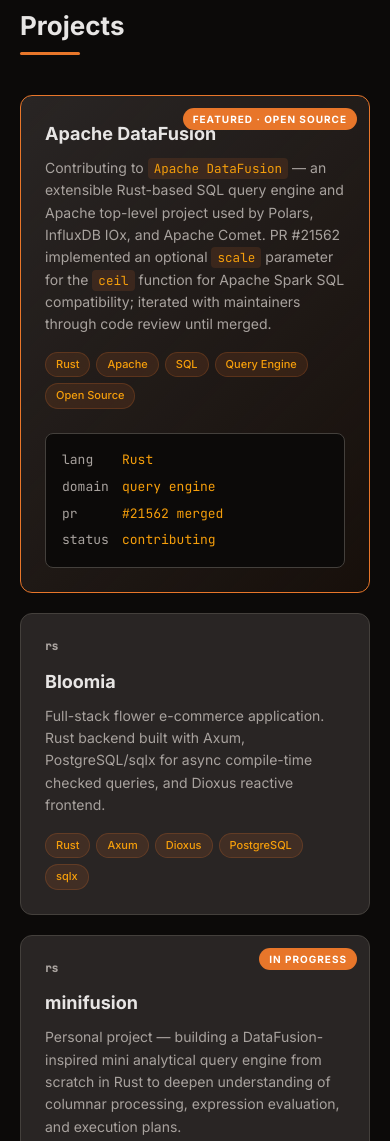
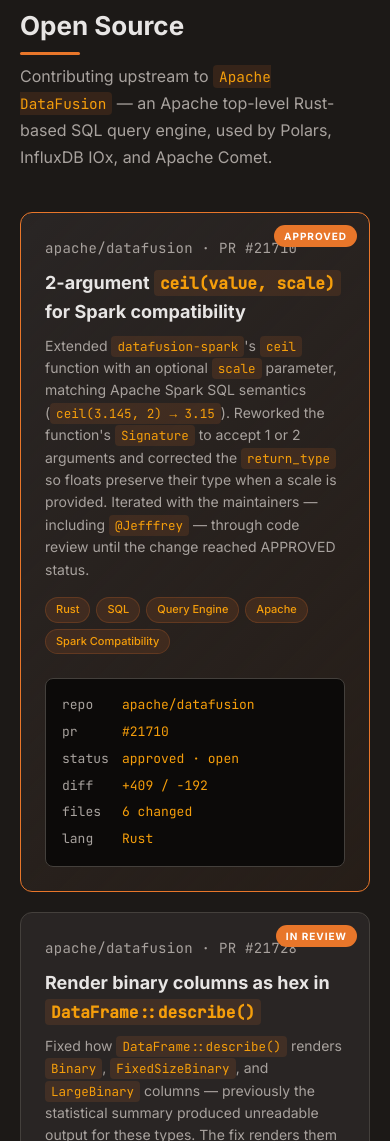
Before and after one commit to diegoQuinas/diegoQuinas.github.io, a plain HTML site: page index.html in a window 390 px wide. Shown: the part 3960-5101 px from the top of the page. Drawn offline with Linux system fonts and the light colour scheme.

Commit message:
feat(portfolio): add dedicated Open Source section with verified PR data
- New #opensource section between Experience and Projects
- Feature PR #21710 (datafusion-spark ceil with scale) — APPROVED status, +409/−192
- Add PR #21728 (binary hex rendering in DataFrame::describe) — in review
- Remove inaccurate Projects card claiming PR #21562 was merged
  (#21562 was authored by another contributor, superseded by #21710)
- Add nav links (desktop + mobile)

```diff
--- a/index.html
+++ b/index.html
@@ -36,6 +36,7 @@
       <div class="nav-links">
         <a href="#about">About</a>
         <a href="#experience">Experience</a>
+        <a href="#opensource">Open Source</a>
         <a href="#projects">Projects</a>
         <a href="#skills">Skills</a>
         <a href="#contact">Contact</a>
@@ -50,6 +51,7 @@
   <div class="mobile-menu" id="mobileMenu">
     <a href="#about">About</a>
     <a href="#experience">Experience</a>
+    <a href="#opensource">Open Source</a>
     <a href="#projects">Projects</a>
     <a href="#skills">Skills</a>
     <a href="#contact">Contact</a>
@@ -211,32 +213,61 @@
     </div>
   </section>
 
+  <!-- Open Source -->
+  <section class="section section-alt" id="opensource">
+    <div class="container">
+      <h2 class="section-title">Open Source</h2>
+      <p class="section-lead">
+        Contributing upstream to <span class="code">Apache DataFusion</span> — an Apache top-level Rust-based SQL query engine, used by Polars, InfluxDB IOx, and Apache Comet.
+      </p>
+
+      <div class="projects-grid">
+
+        <a href="https://github.com/apache/datafusion/pull/21710" target="_blank" rel="noopener" class="project-card featured">
+          <div class="project-badge">Approved</div>
+          <div class="project-featured-inner">
+            <div class="project-featured-left">
+              <p class="project-repo">apache/datafusion · PR #21710</p>
+              <h3>2-argument <span class="code">ceil(value, scale)</span> for Spark compatibility</h3>
+              <p>
+                Extended <span class="code">datafusion-spark</span>'s <span class="code">ceil</span> function with an optional <span class="code">scale</span> parameter, matching Apache Spark SQL semantics (<span class="code">ceil(3.145, 2) → 3.15</span>). Reworked the function's <span class="code">Signature</span> to accept 1 or 2 arguments and corrected the <span class="code">return_type</span> so floats preserve their type when a scale is provided. Iterated with the maintainers — including <span class="code">@Jefffrey</span> — through code review until the change reached APPROVED status.
+              </p>
+              <div class="project-tags">
+                <span>Rust</span><span>SQL</span><span>Query Engine</span><span>Apache</span><span>Spark Compatibility</span>
+              </div>
+            </div>
+            <div class="project-spec">
+              <div class="spec-row"><span class="spec-key">repo</span><span class="spec-val">apache/datafusion</span></div>
+              <div class="spec-row"><span class="spec-key">pr</span><span class="spec-val">#21710</span></div>
+              <div class="spec-row"><span class="spec-key">status</span><span class="spec-val">approved · open</span></div>
+              <div class="spec-row"><span class="spec-key">diff</span><span class="spec-val">+409 / −192</span></div>
+              <div class="spec-row"><span class="spec-key">files</span><span class="spec-val">6 changed</span></div>
+              <div class="spec-row"><span class="spec-key">lang</span><span class="spec-val">Rust</span></div>
+            </div>
+          </div>
+        </a>
+
+        <a href="https://github.com/apache/datafusion/pull/21728" target="_blank" rel="noopener" class="project-card">
+          <div class="project-badge">In review</div>
+          <p class="project-repo">apache/datafusion · PR #21728</p>
+          <h3>Render binary columns as hex in <span class="code">DataFrame::describe()</span></h3>
+          <p>
+            Fixed how <span class="code">DataFrame::describe()</span> renders <span class="code">Binary</span>, <span class="code">FixedSizeBinary</span>, and <span class="code">LargeBinary</span> columns — previously the statistical summary produced unreadable output for these types. The fix renders them as hex consistently across <span class="code">min</span>, <span class="code">max</span>, and <span class="code">median</span>. Closes issue #21496.
+          </p>
+          <div class="project-tags">
+            <span>Rust</span><span>Apache</span><span>DataFrame</span><span>Bug Fix</span>
+          </div>
+        </a>
+
+      </div>
+    </div>
+  </section>
+
   <!-- Projects -->
   <section class="section" id="projects">
     <div class="container">
       <h2 class="section-title">Projects</h2>
       <div class="projects-grid">
-
-        <a href="https://github.com/apache/datafusion/pull/21562" target="_blank" rel="noopener" class="project-card featured">
-          <div class="project-badge">Featured · Open Source</div>
-          <div class="project-featured-inner">
-            <div class="project-featured-left">
-              <h3>Apache DataFusion</h3>
-              <p>
-                Contributing to <span class="code">Apache DataFusion</span> — an extensible Rust-based SQL query engine and Apache top-level project used by Polars, InfluxDB IOx, and Apache Comet. PR #21562 implemented an optional <span class="code">scale</span> parameter for the <span class="code">ceil</span> function for Apache Spark SQL compatibility; iterated with maintainers through code review until merged.
-              </p>
-              <div class="project-tags">
-                <span>Rust</span><span>Apache</span><span>SQL</span><span>Query Engine</span><span>Open Source</span>
-              </div>
-            </div>
-            <div class="project-spec">
-              <div class="spec-row"><span class="spec-key">lang</span><span class="spec-val">Rust</span></div>
-              <div class="spec-row"><span class="spec-key">domain</span><span class="spec-val">query engine</span></div>
-              <div class="spec-row"><span class="spec-key">pr</span><span class="spec-val">#21562 merged</span></div>
-              <div class="spec-row"><span class="spec-key">status</span><span class="spec-val">contributing</span></div>
-            </div>
-          </div>
-        </a>
 
         <a href="https://github.com/diegoQuinas/bloomia-backend" target="_blank" rel="noopener" class="project-card">
           <span class="project-lang">rs</span>
--- a/style.css
+++ b/style.css
@@ -724,6 +724,23 @@
   transform: translateY(0);
 }
 
+/* ===== Open Source section ===== */
+.section-lead {
+  max-width: 720px;
+  margin-top: -32px;
+  margin-bottom: 40px;
+  color: var(--text-muted);
+  font-size: 16px;
+  line-height: 1.7;
+}
+.project-repo {
+  font-family: var(--font-mono);
+  font-size: 12px;
+  color: var(--text-muted);
+  margin-bottom: 10px;
+  letter-spacing: 0.3px;
+}
+
 /* ===== Responsive ===== */
 @media (max-width: 768px) {
   .nav-links { display: none; }
```
